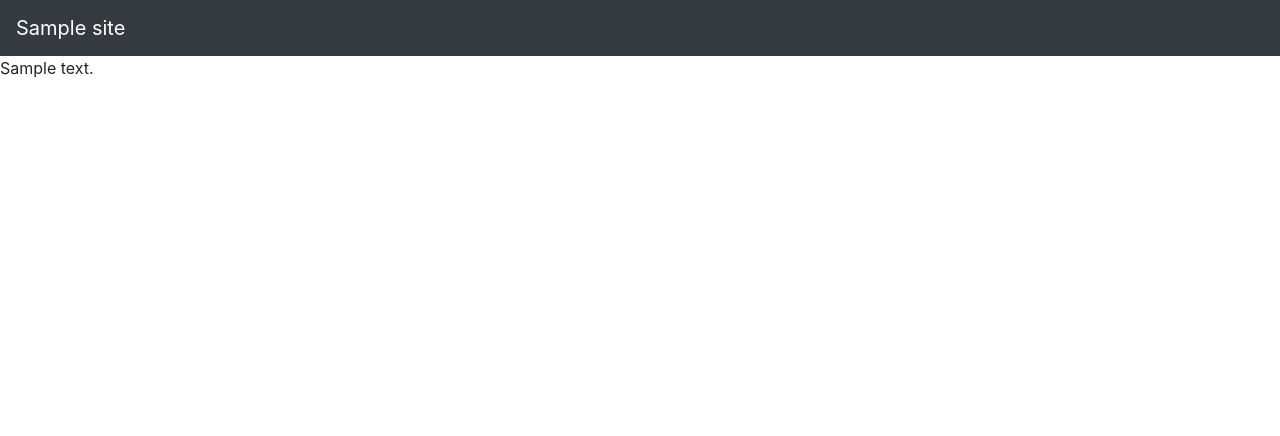
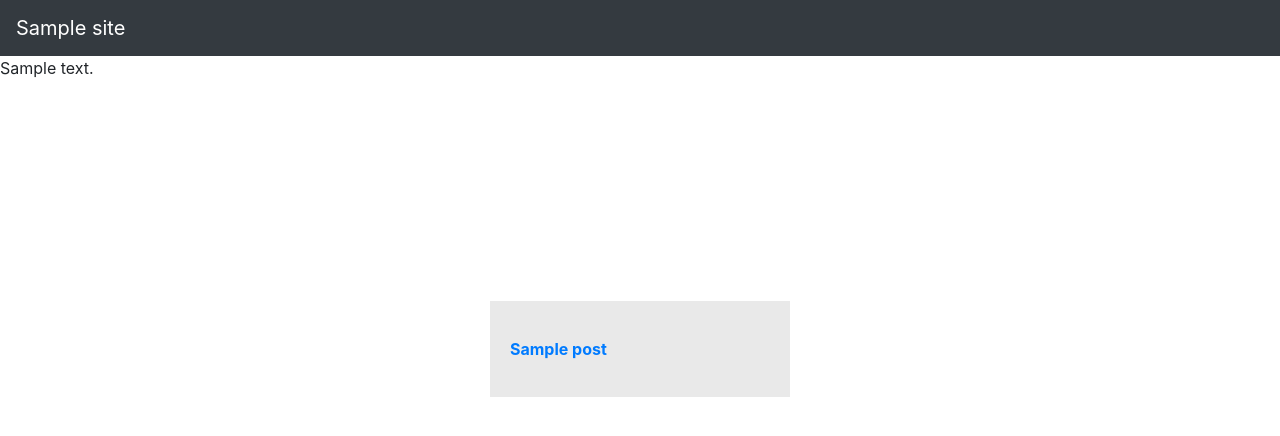
Before and after one commit to Erik-joh/gathenhielmska, a WordPress theme: template public/themes/Gathenhielmska/page-templates/events.php in a window 1280 px wide. Shown: the top 436 px of the page. Run offline with PHP 8.4 and a stand-in for WordPress, Linux system fonts and the light colour scheme; the site name, menu and one post (Sample post) are stand-ins, and other content is empty; style sheets or scripts are compiled from the project's sources; some libraries are stand-ins or nearby versions.

Commit message:
added event field group

```diff
--- /dev/null
+++ b/public/themes/Gathenhielmska/fields/event.php
@@ -0,0 +1,67 @@
+<?php
+
+declare(strict_types=1);
+
+if( function_exists('acf_add_local_field_group') ):
+
+    acf_add_local_field_group(array(
+        'key' => 'group_5e7389f07d3e3',
+        'title' => 'event_info',
+        'fields' => array(
+            array(
+                'key' => 'field_5e738a05cb29b',
+                'label' => 'Description',
+                'name' => 'description',
+                'type' => 'text',
+                'instructions' => 'Please fill in the event description.',
+                'required' => 0,
+                'conditional_logic' => 0,
+                'wrapper' => array(
+                    'width' => '',
+                    'class' => '',
+                    'id' => '',
+                ),
+                'default_value' => '',
+                'placeholder' => '',
+                'prepend' => '',
+                'append' => '',
+                'maxlength' => '',
+            ),
+            array(
+                'key' => 'field_5e78d9b6f687c',
+                'label' => 'Date',
+                'name' => 'date',
+                'type' => 'date_picker',
+                'instructions' => 'Please fill in the event date.',
+                'required' => 0,
+                'conditional_logic' => 0,
+                'wrapper' => array(
+                    'width' => '',
+                    'class' => '',
+                    'id' => '',
+                ),
+                'display_format' => 'Y-m-d',
+                'return_format' => 'Y-m-d',
+                'first_day' => 1,
+            ),
+        ),
+        'location' => array(
+            array(
+                array(
+                    'param' => 'post_type',
+                    'operator' => '==',
+                    'value' => 'event',
+                ),
+            ),
+        ),
+        'menu_order' => 0,
+        'position' => 'side',
+        'style' => 'default',
+        'label_placement' => 'top',
+        'instruction_placement' => 'label',
+        'hide_on_screen' => '',
+        'active' => true,
+        'description' => '',
+    ));
+
+    endif;
--- a/public/themes/Gathenhielmska/functions.php
+++ b/public/themes/Gathenhielmska/functions.php
@@ -8,6 +8,7 @@ require get_theme_file_path('includes/plugins/plate.php');
 require __DIR__ . '/plate.php';
 
 require get_template_directory() . '/post-types/event.php';
+require get_template_directory().'/fields/event.php';
 
 // Set theme defaults.
 add_action('after_setup_theme', function () {
--- a/public/themes/Gathenhielmska/page-templates/events.php
+++ b/public/themes/Gathenhielmska/page-templates/events.php
@@ -3,16 +3,38 @@
 <?php get_header(); ?>
 
 <?php if (have_posts()) : ?>
+    <?php while (have_posts()): the_post(); ?>
+        <div class="hero">
+            <div class="hero-img"><?php the_content(); ?></div>
+            <h1 class="page-title"><?php the_title(); ?></h1>
+        </div>
+    <?php endwhile; ?>
+<?php endif; ?>
 
-    <?php while (have_posts()): the_post(); ?>
+<?php
+    $args = [
+        'numberposts' => 5,
+        'post_type' => 'event',
+    ];
 
-    <div class="hero">
-        <div class="hero-img"><?php the_content(); ?></div>
-        <h1 class="page-title"><?php the_title(); ?></h1>
+    $events = get_posts($args);
+?>
+
+<?php if(count($events)): ?>
+    <div class="event-container">
+        <?php foreach ($events as $post): ?>
+            <a href="<?php echo get_permalink($post); ?>">
+                <div class="event-cards">
+                    <div class="fields">
+                    <?php get_field('event_info'); ?>
+                        <p class="event-date"><?php the_field('date'); ?></p>
+                        <p class="event-title"><?php the_title(); ?></p>
+                        <p class="event-info"><?php the_field('description'); ?></p>
+                    </div>
+                </div>
+            </a>
+        <?php endforeach; ?>
     </div>
-
-    <?php endwhile; ?>
-
 <?php endif; ?>
 
 <?php get_footer(); ?>
--- a/resources/styles/app.scss
+++ b/resources/styles/app.scss
@@ -4,8 +4,8 @@
 @import './pages/events.scss';
 
 
-*, *::before, *::after {
-  padding: 0;
-  margin: 0;
-  box-sizing: border-box;
-}
+// *, *::before, *::after {
+//   padding: 0;
+//   margin: 0;
+//   box-sizing: border-box;
+// }
--- a/resources/styles/pages/events.scss
+++ b/resources/styles/pages/events.scss
@@ -20,3 +20,31 @@
     z-index: 1;
   }
 }
+
+.event-container {
+  display: flex;
+  flex-direction: column;
+  flex-wrap: wrap;
+  align-items: center;
+  justify-content: center;
+  color: black;
+
+  .event-cards {
+    background-color: rgb(233, 233, 233);
+    margin: 5px 5px;
+    min-width: 300px;
+    max-width: 300px;
+    display: flex;
+    flex-direction: column;
+  }
+
+  .fields {
+    padding: 10px 20px;
+  }
+
+  .event-title {
+    font-size: 16px;
+    font-weight: bold;
+    padding: 10px 0;
+  }
+}
```
Lines whose indentation alone changed are shown as unchanged.
